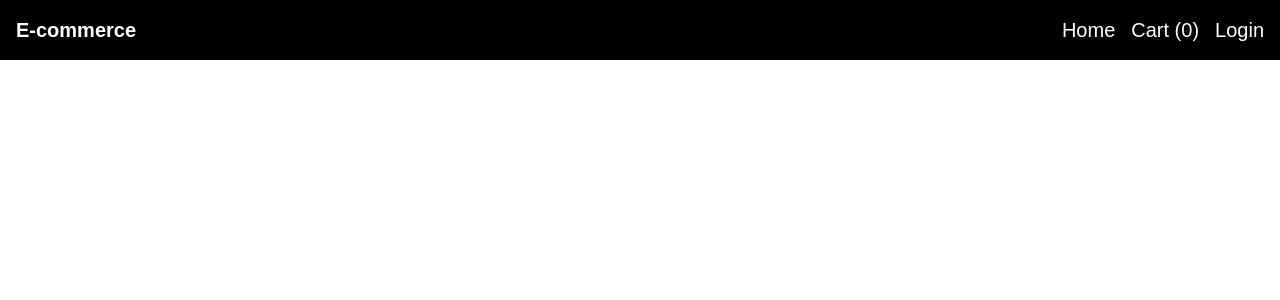
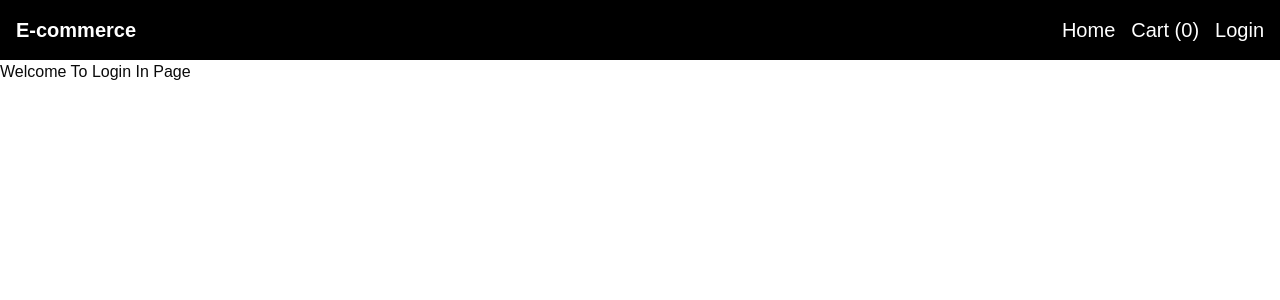
Before and after one commit to amin10003/TaskManager, a React (Vite) app: page /login in a window 1280 px wide. Shown: the top 300 px of the page. Built offline with nearby package versions, Linux system fonts and the light colour scheme.

Commit message:
implement protected checkout route

```diff
--- a/src/App.jsx
+++ b/src/App.jsx
@@ -1,10 +1,11 @@
-
-import { Route , Routes } from 'react-router-dom'
-import Home from './Pages/Home'
-import NavBar from './Component/Navbar'
-import ProductDetails from './Pages/ProductDetails'
-import Cart from './Pages/Cart'
-import Checkout from './Pages/Checkout'
+import { Route, Routes } from "react-router-dom";
+import Home from "./Pages/Home";
+import NavBar from "./Component/Navbar";
+import ProductDetails from "./Pages/ProductDetails";
+import Cart from "./Pages/Cart";
+import Checkout from "./Pages/Checkout";
+import ProtectedRoute from "./Component/ProtectedRoute";
+import Login from "./Pages/Login";
 
 function App() {
   return (
@@ -14,7 +15,16 @@ function App() {
         <Route path="/" element={<Home />} />
         <Route path="/product/:productId" element={<ProductDetails />} />
         <Route path="/cart" element={<Cart />} />
-        <Route path="/checkout" element={<Checkout />} />
+        <Route path="/login" element={<Login />} />
+        {/* <Route path="/checkout" element={<Checkout />} /> */}
+        <Route
+          path="/checkout"
+          element={
+            <ProtectedRoute>
+              <Checkout />
+            </ProtectedRoute>
+          }
+        />
       </Routes>
     </>
   );
--- a/src/Component/ProtectedRoute.jsx
+++ b/src/Component/ProtectedRoute.jsx
@@ -0,0 +1,9 @@
+import { Navigate } from "react-router-dom";
+
+function ProtectedRoute({ children }) {
+  const user = false;
+
+  return user ? children : <Navigate to="/login" />;
+}
+
+export default ProtectedRoute;
--- a/src/Pages/Login.jsx
+++ b/src/Pages/Login.jsx
@@ -2,8 +2,7 @@ import React from 'react'
 
 function Login() {
   return (
-    <div>Login page
-         </div>
+    <h2>Welcome To Login In Page</h2>
   )
 }
 
```
